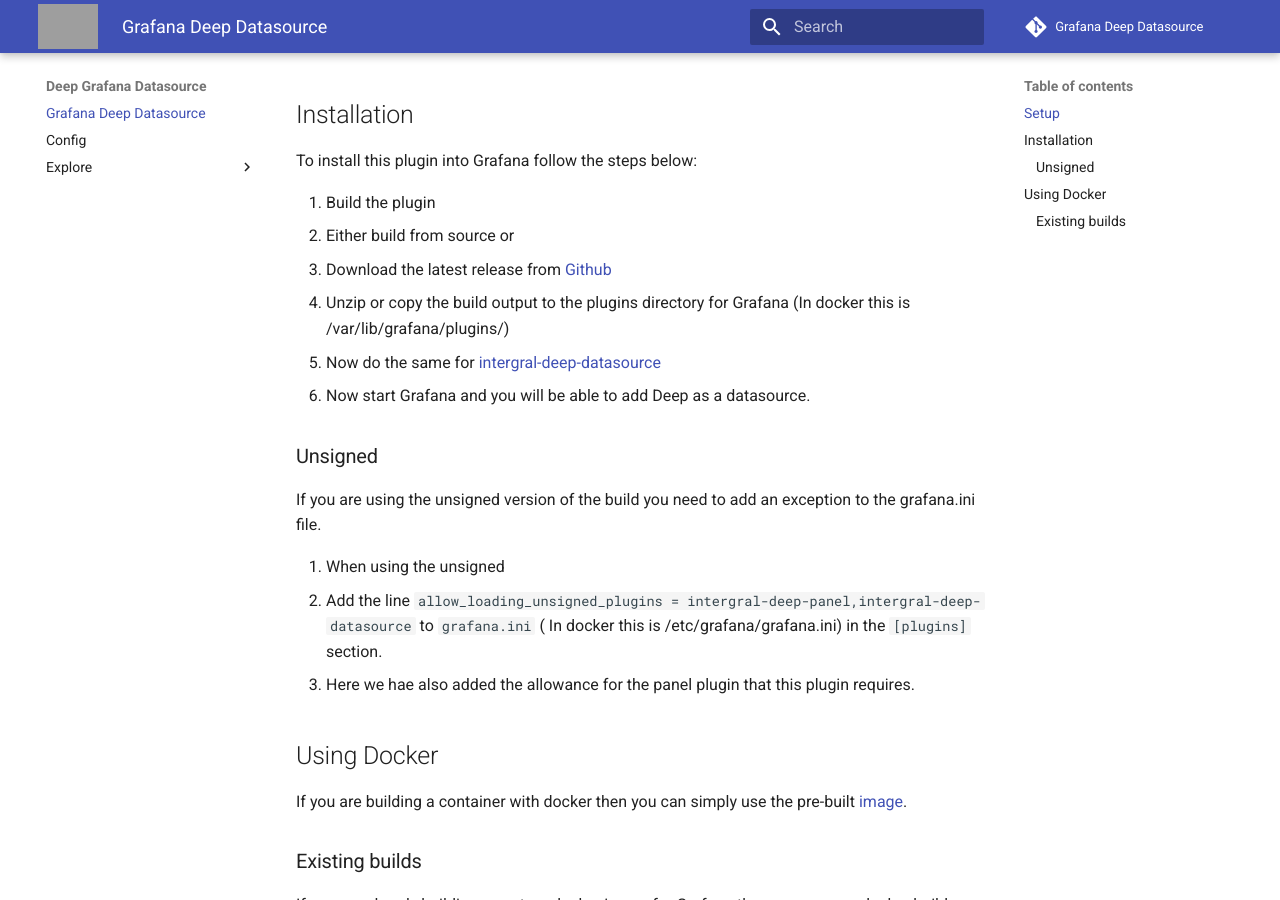
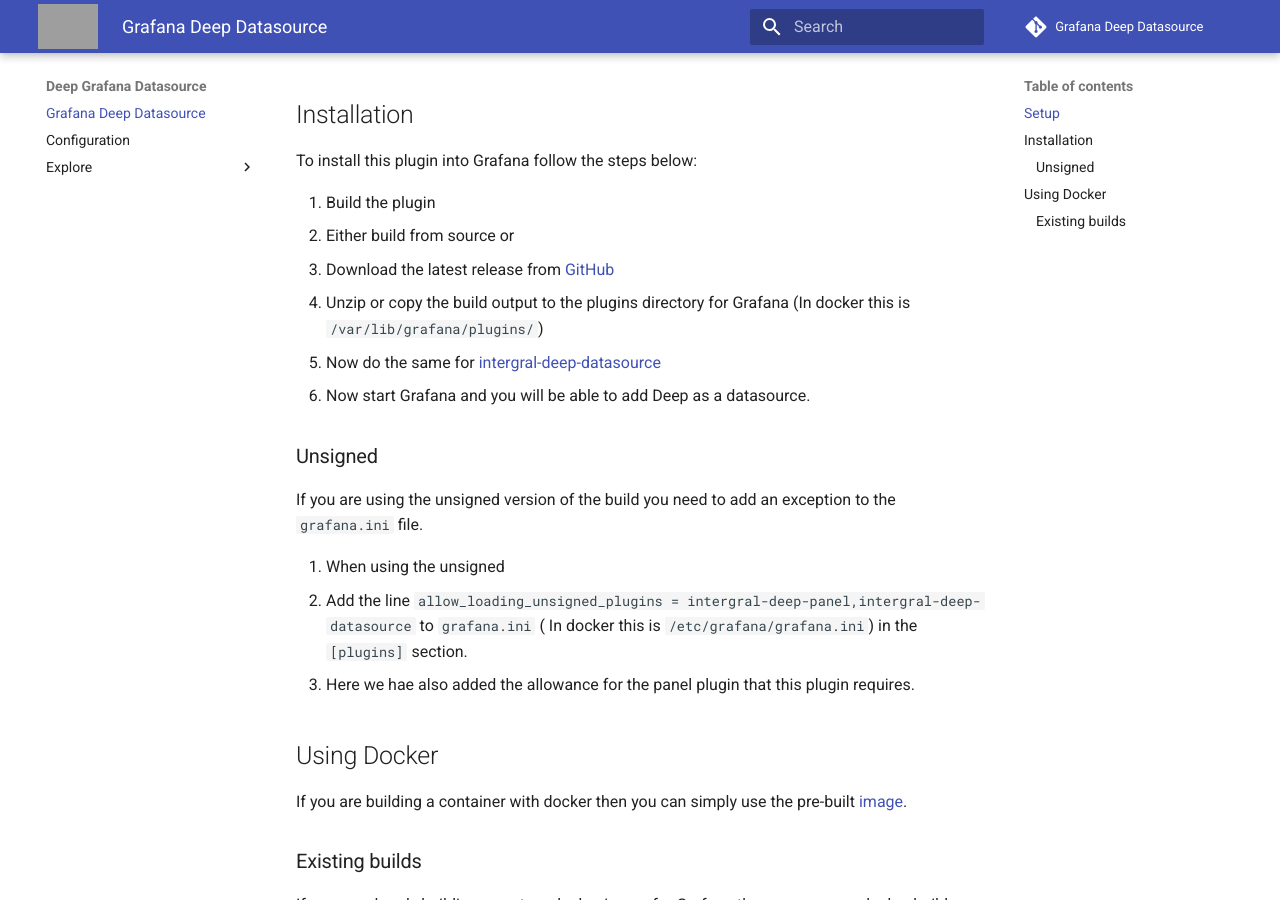
Before and after one commit to intergral/grafana-deep-datasource, an MkDocs documentation site: the page built from docs/docs/index.md, in a window 1280 px wide and 900 px high, scrolled down 321 px. Built offline with MkDocs 1.6.1 and Material for MkDocs 9.7.7, drawn with Linux system fonts in a browser that asks for light colours; comment, search, counter and statistics services are not loaded; grey boxes are pictures that could not be loaded.

```diff
--- a/docs/docs/config.md
+++ b/docs/docs/config.md
@@ -1,15 +1,15 @@
-# Config
+# Configuration
 
 When connecting Grafana to DEEP you need to create and configure a Datasource. Below is a list of the available
 configuration options.
 
 ## HTTP
 
-This section of the datasource config controls the main connection to DEEP.
+This section of the datasource configuration controls the main connection to DEEP.
 
 ### URL
 
-This should be the public URL to connect from Grafana to DEEP. This should be in the form of a url
+This should be the public URL to connect from Grafana to DEEP. This should be in the form of a URL
 e.g. `https://deep.example.com:3000`
 
 If using Docker locally this is most likely `http://localhost:3000`, if running Grafana and Deep are in the same docker
--- a/docs/docs/explore/create_tracepoint.md
+++ b/docs/docs/explore/create_tracepoint.md
@@ -8,24 +8,24 @@ Tracepoint' as below
 Now you will need to configure the tracepoint to trigger the way you need it to. To do this you **MUST** set the file
 and line number (all other settings are optional).
 
-| Config      | Default | Example                       | Description                                                                                                                                                                                                                                                                                                                               |
-| ----------- | ------- | ----------------------------- | ----------------------------------------------------------------------------------------------------------------------------------------------------------------------------------------------------------------------------------------------------------------------------------------------------------------------------------------- |
-| File Path   |         | simple_test.py                | This is the file path to for the **source** file in which the trigger is to be installed. This can be a full path or just the file name, the usage of this is dependant on the agent that is being used.                                                                                                                                  |
+| Item Name   | Default | Example                       | Description                                                                                                                                                                                                                                                                                                                               |
+|-------------| ------- | ----------------------------- | ----------------------------------------------------------------------------------------------------------------------------------------------------------------------------------------------------------------------------------------------------------------------------------------------------------------------------------------- |
+| File Path   |         | `simple_test.py`                | This is the file path to for the **source** file in which the trigger is to be installed. This can be a full path or just the file name, the usage of this is dependant on the agent that is being used.                                                                                                                                  |
 | Line number |         | 42                            | This is the line number in the **source** file where the trigger is to be installed.                                                                                                                                                                                                                                                      |
 | Fire Count  | 1       | 10                            | This is the number of times the trigger should fire before it is disabled. This count is per client not a global value. This can be set to 'Forever' to trigger the tracepoint every time (rate limiting still applies) until it is removed.                                                                                              |
-| Targeting   |         | service.name=myapp            | This is a query that is used to target triggers to specific clients based on the client resource. Using the targeting `service.name=myapp` will mean only clients that define the label `service.name` with the value `myapp` will receive this trigger.                                                                                  |
-| Log Message |         | user id = {user.id}           | This allows for dynamic log messages to be injected into the target application. These log messages will be output by the client and can be consumed by log platforms such as Loki. The log messages can contain expressions between `{}` that will be evaluated at the trigger location, allowing for the extraction of local variables. |
+| Targeting   |         | `service.name=myapp`            | This is a query that is used to target triggers to specific clients based on the client resource. Using the targeting `service.name=myapp` will mean only clients that define the label `service.name` with the value `myapp` will receive this trigger.                                                                                  |
+| Log Message |         | `user id = {user.id}`           | This allows for dynamic log messages to be injected into the target application. These log messages will be output by the client and can be consumed by log platforms such as Loki. The log messages can contain expressions between `{}` that will be evaluated at the trigger location, allowing for the extraction of local variables. |
 | Trace       | None    | Line                          | This allows for dynamic spans to be injected, by selecting 'Line' a span will be created around the targeted line. Selecting 'Method/Function', will create a span around the enclosing method/function.                                                                                                                                  |
-| Metrics     |         | basket_size len(basket.items) | This allows for dynamic metrics to be created using the local variables. [Read more below.](#metrics)                                                                                                                                                                                                                                     |
+| Metrics     |         | `basket_size len(basket.items)` | This allows for dynamic metrics to be created using the local variables. [Read more below.](#metrics)                                                                                                                                                                                                                                     |
 | Watches     |         | user.id                       | This allows for selection of specific variables when using snapshots. To learn more about watches view the docs for the [client](https://intergral.github.io/deep/#client) being used.                                                                                                                                                    |
 
 # Metrics
 
 When creating metrics you can specify the metric name, and the value.
 
-- The name should be a compatible metric lowercase and with underscores(\_).
-  - The metric name will be prefixed with 'deep\_' to ensure we do not affect existing metrics. Meaning if the metric
-    name given is 'basket_size' then the metric generated will be 'deep_basket_size'.
+- The name should be a compatible metric lowercase and with underscores(`_`).
+  - The metric name will be prefixed with `deep_` to ensure we do not affect existing metrics. Meaning if the metric
+    name given is `basket_size` then the metric generated will be `deep_basket_size`.
 - The value can be:
   - A value: a fixed numeric value
   - An expression: an expression that used local variables to extract a numeric value.
--- a/docs/docs/index.md
+++ b/docs/docs/index.md
@@ -13,18 +13,18 @@ To install this plugin into Grafana follow the steps below:
 
 1. Build the plugin
    1. Either build from source or
-   2. Download the latest release from [Github](https://github.com/intergral/grafana-deep-datasource/releases)
-2. Unzip or copy the build output to the plugins directory for Grafana (In docker this is /var/lib/grafana/plugins/)
+   2. Download the latest release from [GitHub](https://github.com/intergral/grafana-deep-datasource/releases)
+2. Unzip or copy the build output to the plugins directory for Grafana (In docker this is `/var/lib/grafana/plugins/`)
 3. Now do the same for [intergral-deep-datasource](https://github.com/intergral/grafana-deep-panel)
 4. Now start Grafana and you will be able to add Deep as a datasource.
 
 ### Unsigned
 
-If you are using the unsigned version of the build you need to add an exception to the grafana.ini file.
+If you are using the unsigned version of the build you need to add an exception to the `grafana.ini` file.
 
 1. When using the unsigned
    1. Add the line `allow_loading_unsigned_plugins = intergral-deep-panel,intergral-deep-datasource` to `grafana.ini` (
-      In docker this is /etc/grafana/grafana.ini) in the `[plugins]` section.
+      In docker this is `/etc/grafana/grafana.ini`) in the `[plugins]` section.
    2. Here we hae also added the allowance for the panel plugin that this plugin requires.
 
 ## Using Docker
--- /dev/null
+++ b/docs/docs/known_words.txt
@@ -0,0 +1,6 @@
+tracepoint
+tracepoints
+intergral
+datasource
+pre
+grafana
--- a/docs/mkdocs.yml
+++ b/docs/mkdocs.yml
@@ -3,6 +3,8 @@ site_url: https://intergral.github.com/grafana-deep-datasource/
 
 repo_name: Grafana Deep Datasource
 repo_url: https://github.com/intergral/grafana-deep-datasource
+
+edit_uri_template: /intergral/grafana-deep-datasource/edit/master/docs/docs/{path}
 
 copyright: Intergral GmbH 2023
 
@@ -14,6 +16,7 @@ theme:
   name: material
   features:
     - content.code.copy
+    - content.action.edit
 
 extra_css:
   - styles/styles.css
@@ -26,3 +29,35 @@ markdown_extensions:
   - pymdownx.inlinehilite
   - pymdownx.snippets
   - pymdownx.superfences
+
+
+plugins:
+  - search:
+  - spellcheck:
+      backends: # the backends you want to use
+        - symspellpy  # as strings
+        - codespell: # or nested configs
+            dictionaries: [ clear, code, names  ]
+
+      # known_words can also be a list of words
+      known_words: known_words.txt
+
+      # ignore words in <code> tags
+      ignore_code: yes
+
+      # minimum length of words to consider
+      min_length: 2
+
+      # maximum number of capital letters in a word
+      max_capital: 1
+
+      # keep unicode characters
+      allow_unicode: no
+
+      # skip files entirely
+      skip_files:
+        - credits.md
+        - coverage.md
+
+      # whether to only check in strict mode
+      strict_only: no
--- a/package.json
+++ b/package.json
@@ -16,7 +16,8 @@
     "e2e:update": "yarn cypress install && yarn grafana-e2e run --update-screenshots",
     "server": "docker compose up --build",
     "sign": "npx --yes @grafana/sign-plugin@latest --rootUrls=http://localhost:3000",
-    "zip": "./build_zip.sh"
+    "zip": "./build_zip.sh",
+    "docs": "mkdocs serve -f docs/mkdocs.yml"
   },
   "author": "Intergral GmbH",
   "license": "AGPL-3.0",
```
Also changed, not shown: 1 other file.
